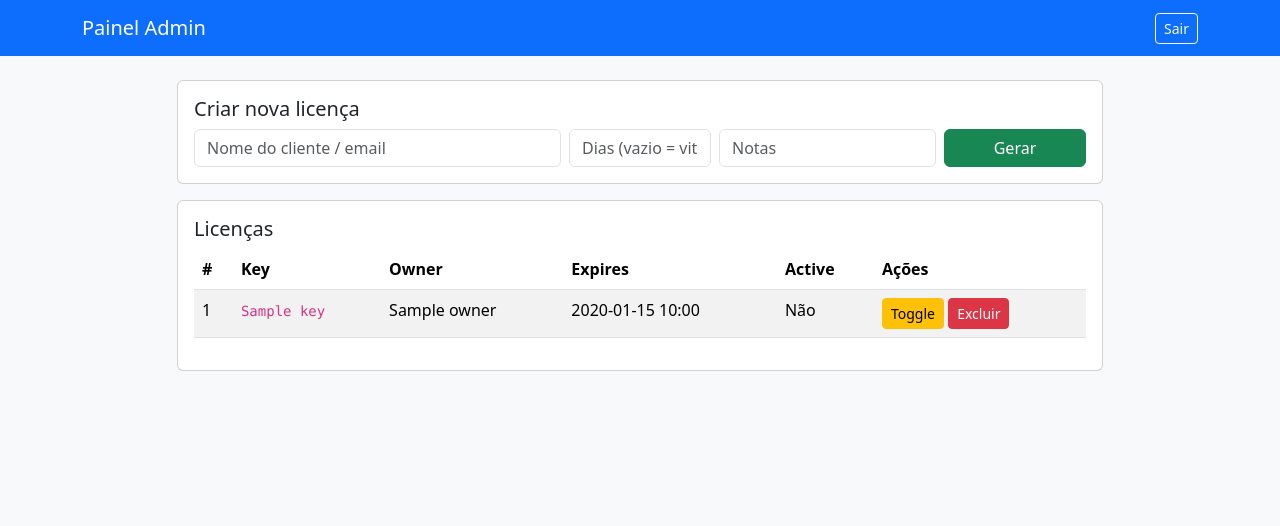
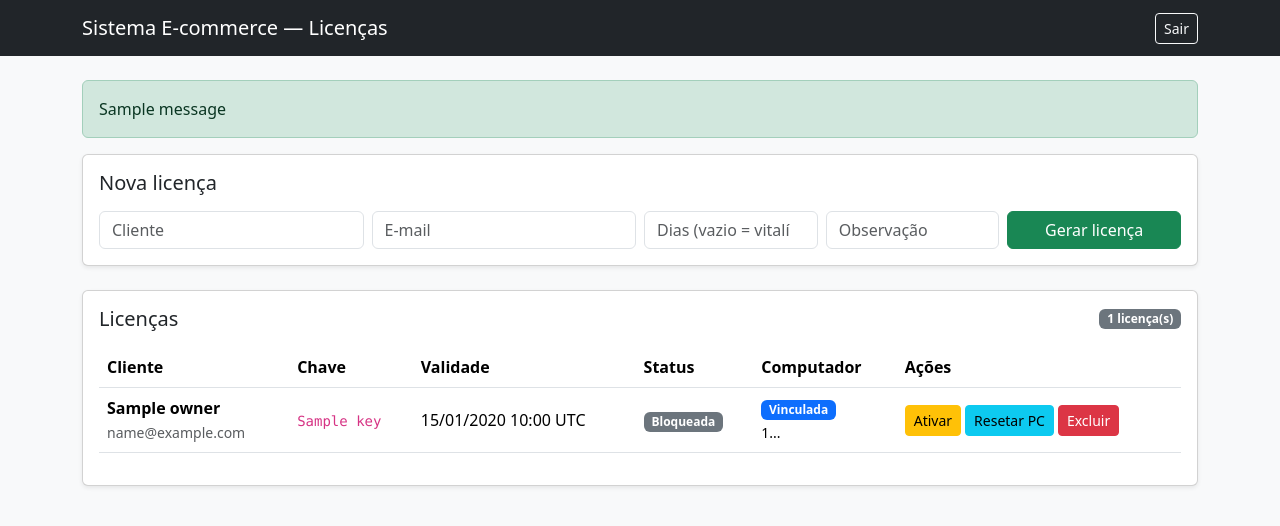
Before and after one commit to igorjsnunes/sistema-ecommerce-servidor, a Python web app: template templates/dashboard.html in a window 1280 px wide. Shown: the top 526 px of the page. Run offline with Jinja, Linux system fonts and the light colour scheme; the template is opened without the code that fills it: most values are stand-ins (such as "Sample title", 1, 10 or a date in 2020); one stand-in notice (Sample message) is shown.

Commit message:
Add files via upload

```diff
--- a/templates/dashboard.html
+++ b/templates/dashboard.html
@@ -1,75 +1,60 @@
 <!doctype html>
 <html lang="pt-br">
 <head>
-    <meta charset="utf-8">
-    <meta name="viewport" content="width=device-width, initial-scale=1">
-    <title>Dashboard - Licenças</title>
-    <link href="https://cdn.jsdelivr.net/npm/bootstrap@5.3.2/dist/css/bootstrap.min.css" rel="stylesheet">
+<meta charset="utf-8"><meta name="viewport" content="width=device-width, initial-scale=1">
+<title>Painel — Licenças</title>
+<link href="https://cdn.jsdelivr.net/npm/bootstrap@5.3.3/dist/css/bootstrap.min.css" rel="stylesheet">
 </head>
 <body class="bg-light">
-    <nav class="navbar navbar-expand-lg navbar-dark bg-primary">
-      <div class="container">
-        <a class="navbar-brand" href="/">Painel Admin</a>
-        <div class="ms-auto">
-          <a href="/logout" class="btn btn-sm btn-outline-light">Sair</a>
-        </div>
-      </div>
-    </nav>
+<nav class="navbar navbar-dark bg-dark"><div class="container">
+<span class="navbar-brand">Sistema E-commerce — Licenças</span>
+<a href="/logout" class="btn btn-outline-light btn-sm">Sair</a>
+</div></nav>
 <div class="container py-4">
-      <div class="row">
-        <div class="col-md-10 mx-auto">
-          <div class="card mb-3">
-            <div class="card-body">
-              <h5>Criar nova licença</h5>
-              <form method="post" action="/create" class="row g-2">
-                <div class="col-md-5">
-                  <input name="owner" placeholder="Nome do cliente / email" class="form-control">
-                </div>
-                <div class="col-md-2">
-                  <input name="days" placeholder="Dias (vazio = vitalícia)" class="form-control">
-                </div>
-                <div class="col-md-3">
-                  <input name="notes" placeholder="Notas" class="form-control">
-                </div>
-                <div class="col-md-2">
-                  <button class="btn btn-success w-100">Gerar</button>
-                </div>
+{% with messages = get_flashed_messages(with_categories=true) %}
+{% for cat,msg in messages %}<div class="alert alert-{{cat}}">{{msg}}</div>{% endfor %}
+{% endwith %}
+
+<div class="card shadow-sm mb-4"><div class="card-body">
+<h5 class="mb-3">Nova licença</h5>
+<form method="POST" action="{{ url_for('create_license') }}" class="row g-2">
+<div class="col-md-3"><input name="owner" placeholder="Cliente" class="form-control"></div>
+<div class="col-md-3"><input name="email" type="email" placeholder="E-mail" class="form-control"></div>
+<div class="col-md-2"><input name="days" type="number" min="1" placeholder="Dias (vazio = vitalícia)" class="form-control"></div>
+<div class="col-md-2"><input name="notes" placeholder="Observação" class="form-control"></div>
+<div class="col-md-2"><button class="btn btn-success w-100">Gerar licença</button></div>
 </form>
-            </div>
-          </div>
+</div></div>
 
-          <div class="card">
-            <div class="card-body">
-              <h5>Licenças</h5>
-              <div class="table-responsive">
-                <table class="table table-striped">
-                  <thead>
-                    <tr>
-                      <th>#</th><th>Key</th><th>Owner</th><th>Expires</th><th>Active</th><th>Ações</th>
-                    </tr>
-                  </thead>
+<div class="card shadow-sm"><div class="card-body">
+<div class="d-flex justify-content-between align-items-center mb-3"><h5 class="mb-0">Licenças</h5><span class="badge bg-secondary">{{ licenses|length }} licença(s)</span></div>
+<div class="table-responsive"><table class="table table-hover align-middle">
+<thead><tr><th>Cliente</th><th>Chave</th><th>Validade</th><th>Status</th><th>Computador</th><th>Ações</th></tr></thead>
 <tbody>
 {% for lic in licenses %}
+{% set status = "expirada" if lic.is_expired() else ("ativa" if lic.active else "bloqueada") %}
 <tr>
-                      <td>{{lic.id}}</td>
-                      <td><code>{{lic.key}}</code></td>
-                      <td>{{lic.owner or ''}}</td>
-                      <td>{% if lic.expires_at %}{{lic.expires_at.strftime('%Y-%m-%d %H:%M')}}{% else %}Vitalícia{% endif %}</td>
-                      <td>{{ 'Sim' if lic.active else 'Não' }}</td>
+<td><strong>{{ lic.owner or "—" }}</strong><br><small class="text-muted">{{ lic.email or "" }}</small></td>
+<td><code>{{ lic.key }}</code></td>
+<td>{% if lic.expires_at %}{{ lic.expires_at.strftime('%d/%m/%Y %H:%M') }} UTC{% else %}Vitalícia{% endif %}</td>
 <td>
-                        <a href="/toggle/{{lic.id}}" class="btn btn-sm btn-warning">Toggle</a>
-                        <a href="/delete/{{lic.id}}" class="btn btn-sm btn-danger">Excluir</a>
+{% if status == "ativa" %}<span class="badge bg-success">Ativa</span>
+{% elif status == "expirada" %}<span class="badge bg-danger">Expirada</span>
+{% else %}<span class="badge bg-secondary">Bloqueada</span>{% endif %}
+</td>
+<td>{% if lic.machine_id %}<span class="badge bg-primary">Vinculada</span><br><small>{{ lic.machine_id[:18] }}...</small>{% else %}<span class="text-muted">Livre</span>{% endif %}</td>
+<td>
+<div class="d-flex gap-1 flex-wrap">
+<form method="POST" action="{{ url_for('toggle_license', lic_id=lic.id) }}" style="display:inline; margin:0;"><button type="submit" class="btn btn-sm btn-warning">{{ "Bloquear" if lic.active else "Ativar" }}</button></form>
+{% if lic.machine_id %}<form method="POST" action="{{ url_for('reset_machine', lic_id=lic.id) }}" style="display:inline; margin:0;"><button type="submit" class="btn btn-sm btn-info">Resetar PC</button></form>{% endif %}
+<form method="POST" action="{{ url_for('delete_license', lic_id=lic.id) }}" style="display:inline; margin:0;" onsubmit="return confirm('Excluir esta licença?')"><button class="btn btn-sm btn-danger">Excluir</button></form>
+</div>
 </td>
 </tr>
+{% else %}
+<tr><td colspan="6" class="text-center text-muted py-4">Nenhuma licença cadastrada.</td></tr>
 {% endfor %}
-                  </tbody>
-                </table>
+</tbody></table></div>
+</div></div>
 </div>
-            </div>
-          </div>
-
-        </div>
-      </div>
-    </div>
-  </body>
-</html>
+</body></html>
```
Lines whose indentation alone changed are shown as unchanged.
